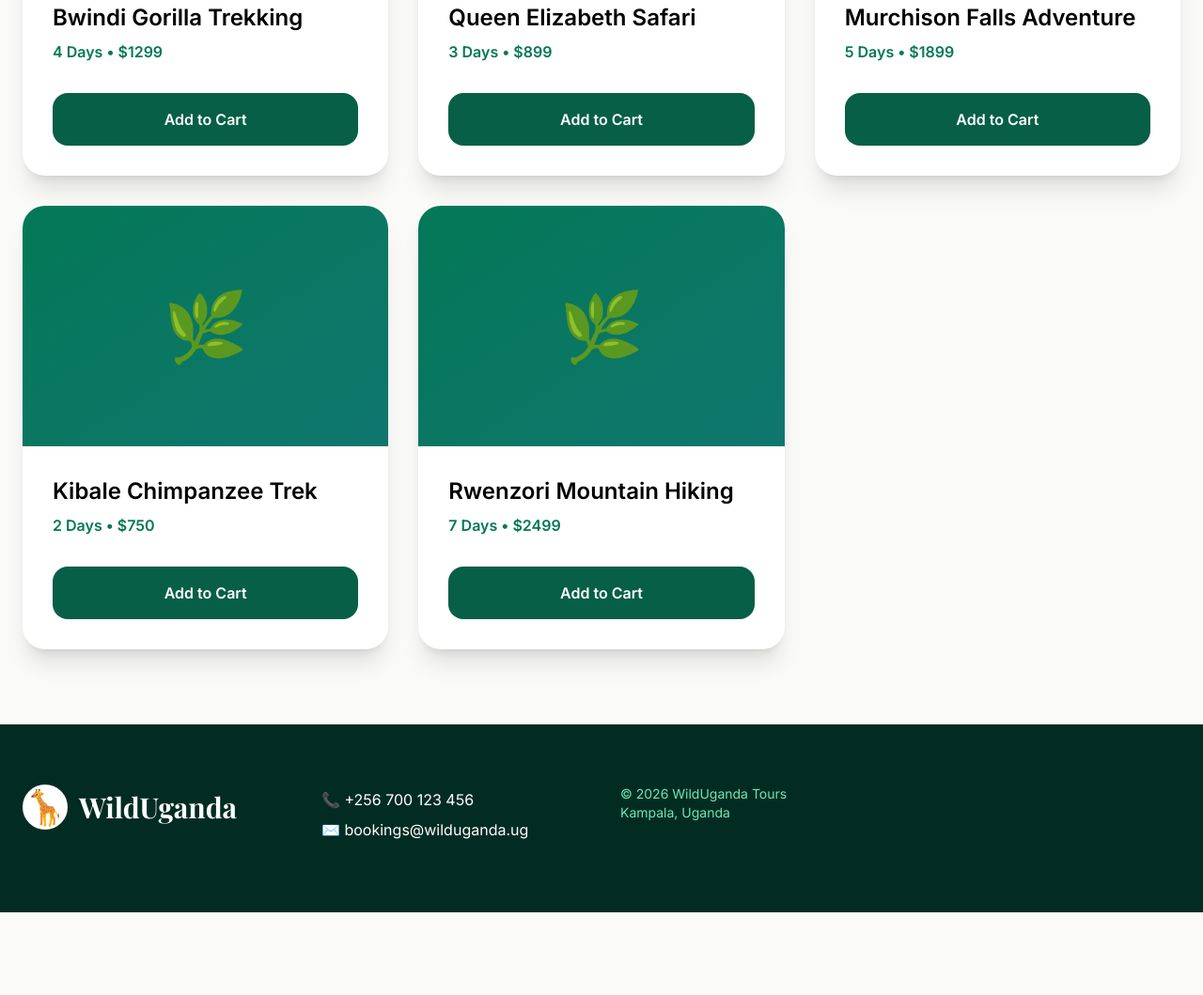
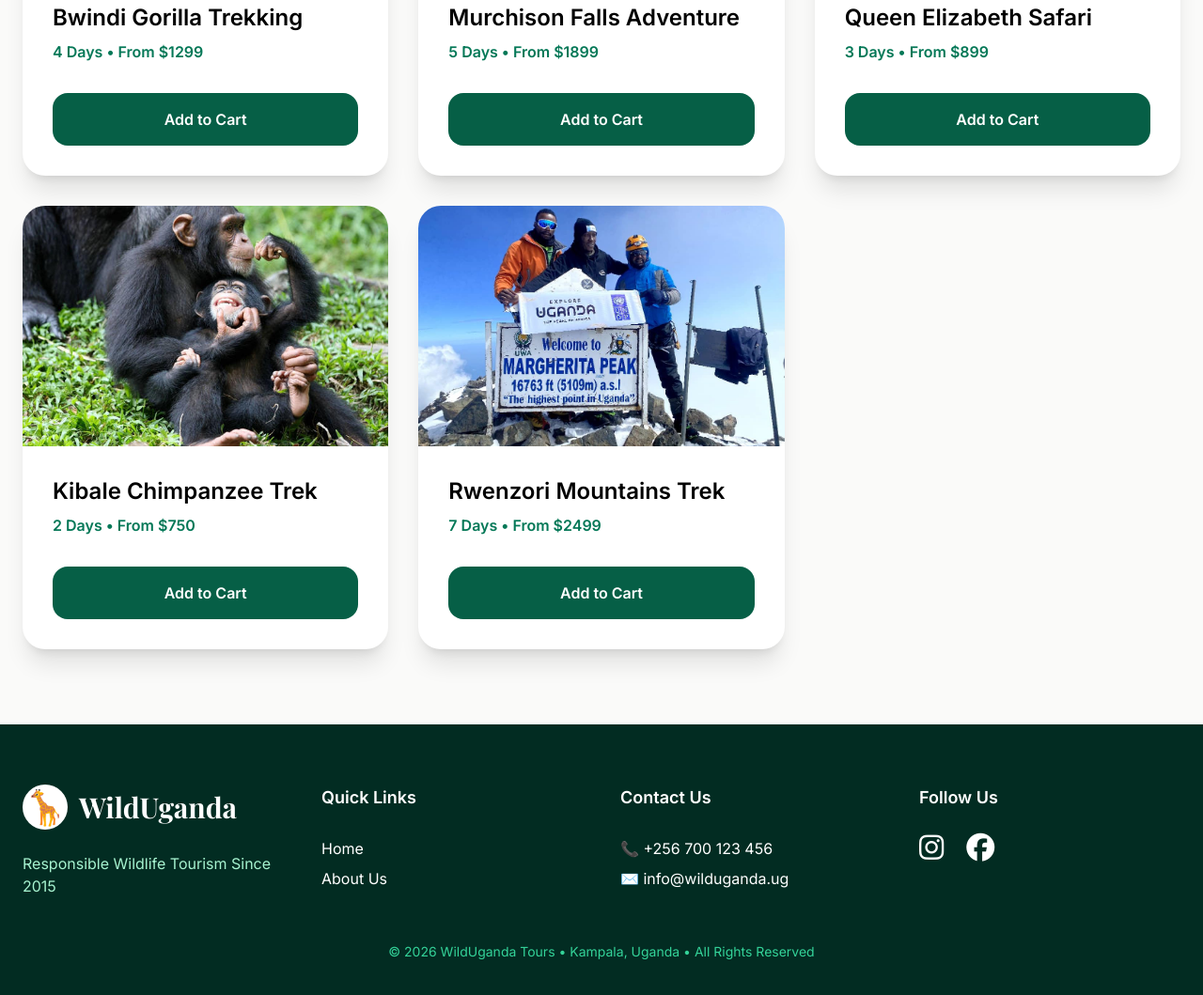
Before and after one commit to mattwise1/wildlife, a plain HTML site: page bookings.html in a window 1280 px wide. Shown: the part 629-1688 px from the top of the page at 94% size. Before the commit the page ends 1600 px from the top, so only its background shows below. Drawn offline with nearby package versions, Linux system fonts and the light colour scheme.

Commit message:
Update bookings.html

```diff
--- a/bookings.html
+++ b/bookings.html
@@ -40,8 +40,8 @@
     </nav>
 
     <div class="max-w-7xl mx-auto px-6 py-20">
-        <h1 class="heading text-6xl font-bold text-center mb-4">Book Your Adventure</h1>
-        <p class="text-center text-xl text-stone-600 mb-16">All tours include accommodation, meals, park fees & expert guides</p>
+        <h1 class="heading text-6xl font-bold text-center mb-4">Book Your Ugandan Adventure</h1>
+        <p class="text-center text-xl text-stone-600 mb-16">All packages include accommodation, meals, park fees & expert local guides</p>
 
         <div class="grid md:grid-cols-2 lg:grid-cols-3 gap-8" id="tours-container"></div>
     </div>
@@ -59,19 +59,13 @@
                     <span>Total</span>
                     <span id="cart-total">$0</span>
                 </div>
-                <button onclick="proceedToPayment()"
-                        class="w-full bg-emerald-800 hover:bg-emerald-900 text-white py-6 rounded-3xl text-lg font-semibold mb-4">
-                    Proceed to Payment
-                </button>
-                <button onclick="hideCartModal()"
-                        class="w-full border border-stone-300 py-6 rounded-3xl">
-                    Continue Shopping
-                </button>
+                <button onclick="proceedToPayment()" class="w-full bg-emerald-800 hover:bg-emerald-900 text-white py-6 rounded-3xl text-lg font-semibold mb-4">Proceed to Payment</button>
+                <button onclick="hideCartModal()" class="w-full border border-stone-300 py-6 rounded-3xl">Continue Shopping</button>
             </div>
         </div>
     </div>
 
-    <!-- Footer -->
+    <!-- Beautiful Footer -->
     <footer class="bg-emerald-950 text-white py-16">
         <div class="max-w-7xl mx-auto px-6 grid md:grid-cols-4 gap-10">
             <div>
@@ -79,14 +73,28 @@
                     <div class="w-12 h-12 bg-white rounded-3xl flex items-center justify-center text-emerald-800 text-4xl">🦒</div>
                     <span class="text-3xl font-bold heading">WildUganda</span>
                 </div>
+                <p class="text-emerald-200">Responsible Wildlife Tourism Since 2015</p>
             </div>
             <div>
+                <h4 class="font-semibold text-lg mb-6">Quick Links</h4>
+                <a href="index.html" class="block hover:text-amber-300 py-1">Home</a>
+                <a href="about.html" class="block hover:text-amber-300 py-1">About Us</a>
+            </div>
+            <div>
+                <h4 class="font-semibold text-lg mb-6">Contact Us</h4>
                 <a href="tel:+256700123456" class="block hover:text-amber-300 py-1">📞 +256 700 123 456</a>
-                <a href="mailto:bookings@wilduganda.ug" class="block hover:text-amber-300 py-1">✉️ bookings@wilduganda.ug</a>
+                <a href="mailto:info@wilduganda.ug" class="block hover:text-amber-300 py-1">✉️ info@wilduganda.ug</a>
             </div>
-            <div class="text-emerald-300 text-sm">
-                © 2026 WildUganda Tours<br>Kampala, Uganda
+            <div>
+                <h4 class="font-semibold text-lg mb-6">Follow Us</h4>
+                <div class="flex gap-6 text-3xl">
+                    <i class="fa-brands fa-instagram hover:text-amber-400 cursor-pointer"></i>
+                    <i class="fa-brands fa-facebook hover:text-amber-400 cursor-pointer"></i>
+                </div>
             </div>
+        </div>
+        <div class="text-center text-emerald-400 text-sm mt-12">
+            © 2026 WildUganda Tours • Kampala, Uganda • All Rights Reserved
         </div>
     </footer>
 
@@ -99,11 +107,11 @@
         }
 
         const tours = [
-            {name: "Bwindi Gorilla Trekking", price: 1299, duration: "4 Days"},
-            {name: "Queen Elizabeth Safari", price: 899, duration: "3 Days"},
-            {name: "Murchison Falls Adventure", price: 1899, duration: "5 Days"},
-            {name: "Kibale Chimpanzee Trek", price: 750, duration: "2 Days"},
-            {name: "Rwenzori Mountain Hiking", price: 2499, duration: "7 Days"}
+            {name: "Bwindi Gorilla Trekking", price: 1299, duration: "4 Days", img: "gorilla-trekking-uganda-safari-3.jpg"},
+            {name: "Murchison Falls Adventure", price: 1899, duration: "5 Days", img: "Murchison.jpg"},
+            {name: "Queen Elizabeth Safari", price: 899, duration: "3 Days", img: "queen.jfif"},
+            {name: "Kibale Chimpanzee Trek", price: 750, duration: "2 Days", img: "kibale.jpg"},
+            {name: "Rwenzori Mountains Trek", price: 2499, duration: "7 Days", img: "margherita.jpg"}
         ];
 
         const container = document.getElementById('tours-container');
@@ -111,10 +119,10 @@
             const card = document.createElement('div');
             card.className = "tour-card bg-white rounded-3xl overflow-hidden shadow-xl";
             card.innerHTML = `
-                <div class="h-64 bg-gradient-to-br from-emerald-700 to-teal-700 flex items-center justify-center text-7xl">🌿</div>
+                <img src="${tour.img}" class="w-full h-64 object-cover">
                 <div class="p-8">
                     <h3 class="text-2xl font-bold">${tour.name}</h3>
-                    <p class="text-emerald-700 font-semibold my-2">${tour.duration} • $${tour.price}</p>
+                    <p class="text-emerald-700 font-semibold my-2">${tour.duration} • From $${tour.price}</p>
                     <button onclick="addToCart(${JSON.stringify(tour)})"
                             class="mt-6 w-full bg-emerald-800 hover:bg-emerald-900 text-white py-4 rounded-2xl font-semibold">
                         Add to Cart
@@ -132,7 +140,11 @@
             localStorage.setItem('cart', JSON.stringify(cart));
             updateCartCount();
 
-            alert(`${tour.name} added to cart!`);
+            // Update cart modal content instantly if it's currently open
+            const modal = document.getElementById('cart-modal');
+            if (modal && !modal.classList.contains('hidden')) {
+                showCartModal();
+            }
         }
 
         function showCartModal() {
@@ -141,7 +153,7 @@
             let total = 0;
 
             if (cart.length === 0) {
-                container.innerHTML = `<p class="text-center py-20 text-stone-500">Your cart is empty. Start adding tours!</p>`;
+                container.innerHTML = `<p class="text-center py-20 text-stone-500">Your cart is empty.</p>`;
             } else {
                 cart.forEach((item, index) => {
                     const subtotal = item.price * (item.quantity || 1);
@@ -177,14 +189,13 @@
 
         function proceedToPayment() {
             if (cart.length === 0) return;
-            alert("🎉 Proceeding to Secure Checkout\n\nAccepted Payments:\n• MTN Mobile Money\n• Airtel Money\n• Visa / Mastercard\n• Bank Transfer");
+            alert("🎉 Thank you! Proceeding to secure checkout.\n\nPayment Options: MTN MoMo, Airtel Money, Visa, Bank Transfer");
             cart = [];
             localStorage.setItem('cart', JSON.stringify(cart));
             updateCartCount();
             hideCartModal();
         }
 
-        // Initialize
         updateCartCount();
     </script>
 </body>
```
